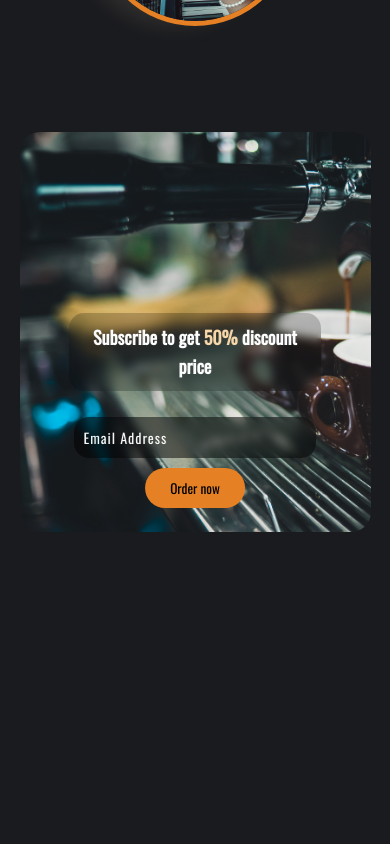
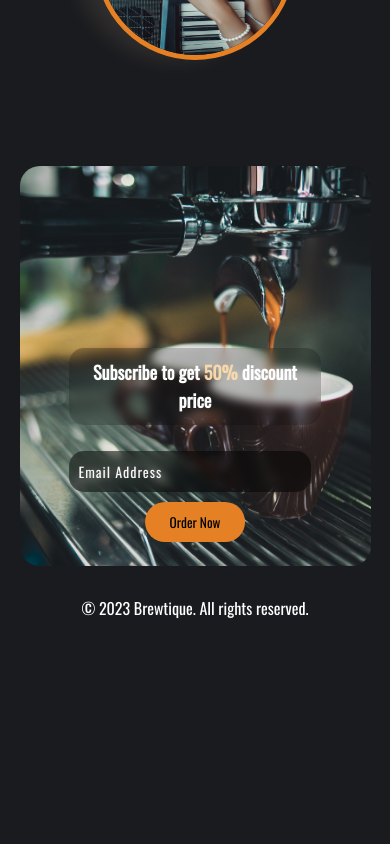
Before and after one commit to Nixk25/Coffee-, a React (Create React App) app: page / in a window 390 px wide. Shown: the part 6300-7144 px from the top of the page. After the commit the page ends 6952 px from the top, so only its background shows below. Built offline with nearby package versions, Linux system fonts and the light colour scheme.

Commit message:
finalni upravy prvni page

```diff
--- a/src/components/Footer/Footer.css
+++ b/src/components/Footer/Footer.css
@@ -1,4 +1,5 @@
 .footer{
     text-align: center;
     margin-top: 30px;
+    margin-bottom: 30px;
 }
--- a/src/components/Landingpage/Landingpage.css
+++ b/src/components/Landingpage/Landingpage.css
@@ -48,6 +48,16 @@
   left: 50%;
   transform: translate(-50%,0);
   z-index: 102;
+  animation: 1s ease-in-out floatFromUp;
+}
+
+@keyframes floatFromUp{
+  0%{
+    top: -100%;
+  }
+  100%{
+    top: 5%;
+  }
 }
 
 .order-btn__link{
@@ -74,8 +84,8 @@
     border-radius: 10px;
     padding: 20px;
     backdrop-filter: blur(10px);
+}
 
-}
 
 .link{
     color: #fff;
--- a/src/components/Menu/Product.css
+++ b/src/components/Menu/Product.css
@@ -4,8 +4,13 @@
     border: 1px solid rgba(255, 255, 255,0.7);
     width: 100%;
     max-width: 300px;
-    height: auto;
+    height:500px;
     z-index: 2;
+    transition: all ease 0.3s;
+}
+
+.menu-product:hover{
+    scale: 1.1;
 }
 
 .menu-product__texts{
--- a/src/components/Newsletter/Newsletter.css
+++ b/src/components/Newsletter/Newsletter.css
@@ -1,5 +1,6 @@
 .newsletter{
-    margin-bottom: 100px;
+    margin-top: 200px;
+    position: relative;
 }
 
 #newsletter-wrapper{
@@ -59,8 +60,14 @@
     background-color: #fff;
 }
 
+.newsletter-input:-webkit-autofill{
+    background-color: #fff;
+}
+
 .newsletter-input{
     border: none;
+    border-radius:40px;
+    margin-right: 10px;
     width: 100%;
     max-width: 400px;
     background-color: transparent;
@@ -82,6 +89,11 @@
 
 #new-element{
     display: none;
+    position: absolute;
+    left: 50%;
+    bottom: 20%;
+    margin-bottom: 100px;
+    transform: translate(-50%,0);
     text-align: center;
     font-size: 40px;
 }
@@ -106,7 +118,7 @@
 }
 
 @media (max-width:500px){
-    .bg-image__newsletter{
+    #bg-image__newsletter{
         background-position: center;
     }
 }
@@ -144,6 +156,5 @@
 
     .newsletter{
         margin-top: 100px;
-        margin-bottom: 600px;
     }
 }
--- a/src/components/Newsletter/Newsletter.jsx
+++ b/src/components/Newsletter/Newsletter.jsx
@@ -4,9 +4,11 @@ import "./Newsletter.css"
 
 const Newsletter = () => {
 
-  function disappearFunction(){
+  function disappearFunction(event){
+    event.preventDefault()
     document.getElementById("new-element").style.display="block";
-    document.getElementById("bg-image__newsletter").style.display="none";
+    document.getElementById("bg-image__newsletter").style.opacity="0";
+
   }
   return (
     <section className='newsletter'>
@@ -14,10 +16,10 @@ const Newsletter = () => {
         <div id="bg-image__newsletter">
             <div id="newsletter-wrapper">
                 <div className="newsletter-text">Subscribe to get <span className='colored'>50%</span> discount price</div>
-                <div className="input-wrapper">
-                  <input className='newsletter-input' type="email" id='email' placeholder='Email Address'/>
-                  <button className='newsletter-btn' onClick={disappearFunction}>Order now</button>
-                </div>
+                <form onSubmit={disappearFunction} className="input-wrapper">
+                  <input className='newsletter-input' required type="email" id='email' placeholder='Email Address'/>
+                  <input type="submit" className='newsletter-btn' value="Order Now"  />
+                </form>
           </div>
         </div>
           <div id="new-element">
--- a/src/components/Popular/Product.css
+++ b/src/components/Popular/Product.css
@@ -5,6 +5,11 @@
     max-width: max-content;
     width: 100%;
     z-index: 2;
+    transition: all ease 0.3s;
+}
+
+.product:hover{
+    scale: 1.1;
 }
 
 .product-texts{
```
